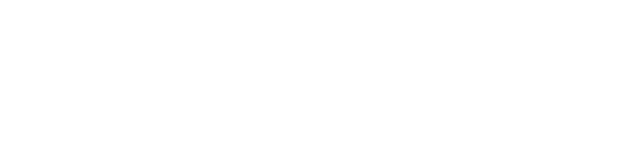
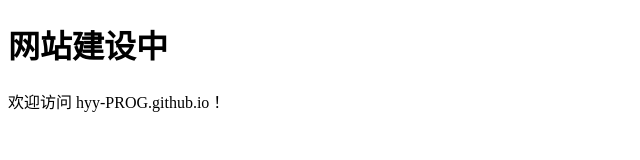
Before and after one commit to hyy-PROG/hyy-PROG.github.io, a plain HTML site: page index.html in a window 1280 px wide. Shown: the whole page, without its empty margins (0-640 px from the left). Drawn offline with Linux system fonts and the light colour scheme.

Commit message:
Update index.html
Update

```diff
--- a/index.html
+++ b/index.html
@@ -1 +1,10 @@
-<html><head><title>desktop</title></head></html>
+<!DOCTYPE html>
+<html>
+<head>
+    <title>我的网站</title>
+</head>
+<body>
+    <h1>网站建设中</h1>
+    <p>欢迎访问 hyy-PROG.github.io！</p>
+</body>
+</html>
```
